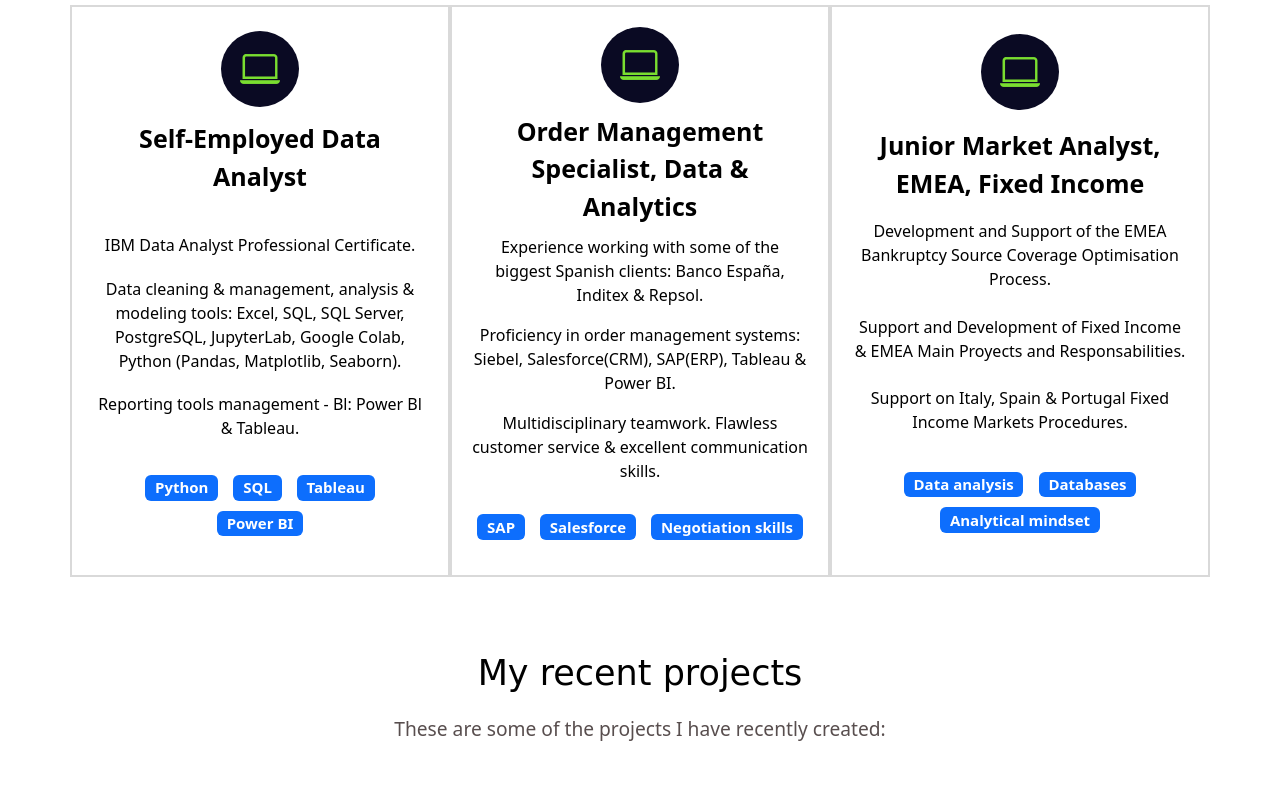
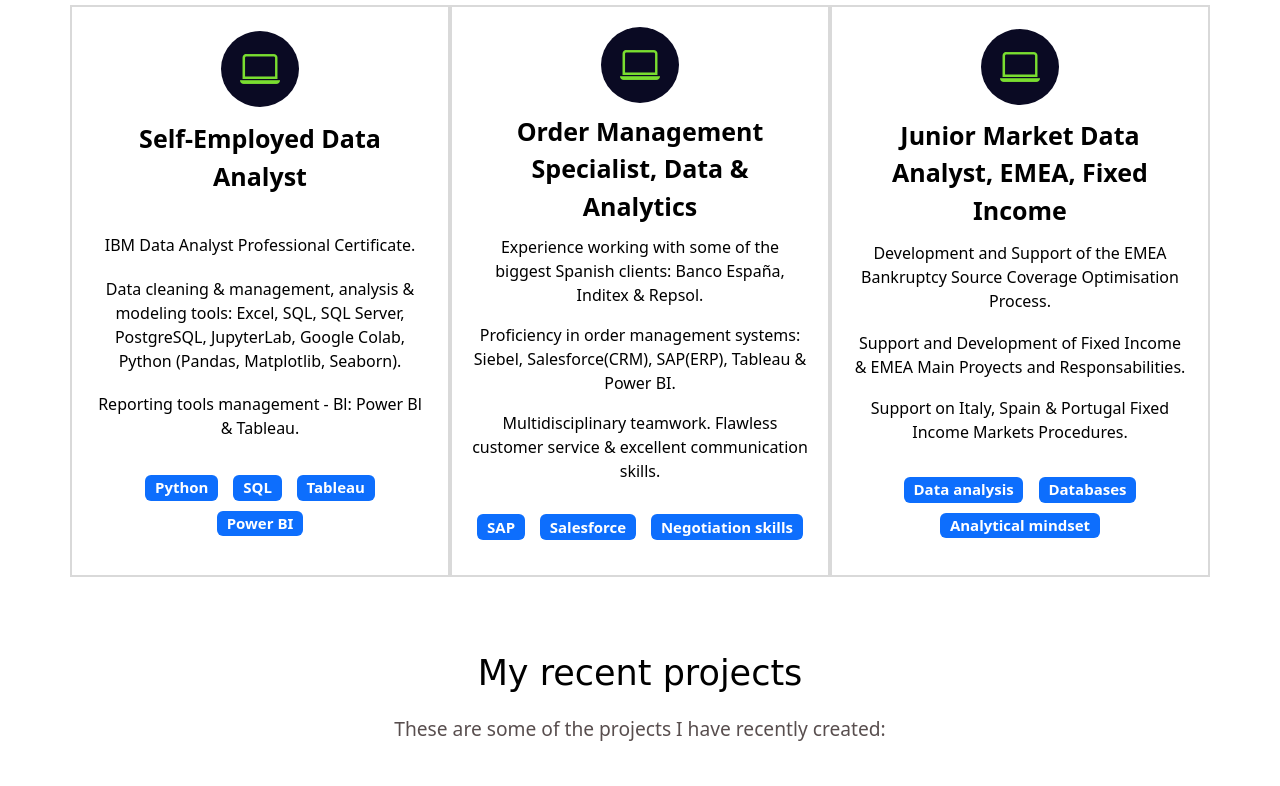
Before and after one commit to jlarenagon/Portfolio-Website, a plain HTML site: page index.html in a window 1280 px wide. Shown: the part 2004-2790 px from the top of the page. Drawn offline with nearby package versions, Linux system fonts and the light colour scheme; a web font is replaced by a local one.

Commit message:
index.html

```diff
--- a/index.html
+++ b/index.html
@@ -188,7 +188,7 @@
           <!-- Junior Market Analyst, EMEA, Fixed Income -->
           <div class="columna col-12 col-md-4">
             <i class="bi bi-laptop"></i>
-            <p class="experiencia-titulo">Junior Market Analyst, EMEA, Fixed Income</p>
+            <p class="experiencia-titulo">Junior Market Data Analyst, EMEA, Fixed Income</p>
             <p>Development and Support of the EMEA Bankruptcy Source Coverage Optimisation Process.</p>
             <p>Support and Development of Fixed Income & EMEA Main Proyects and Responsabilities.</p>
             <p>Support on Italy, Spain & Portugal Fixed Income Markets Procedures. </p>
```
